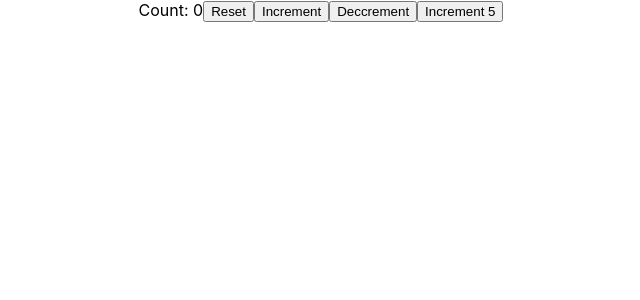
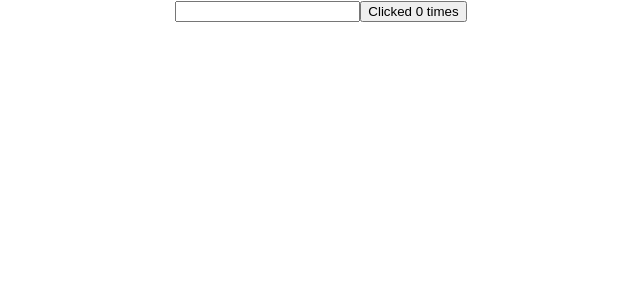
Before and after one commit to recnepspencer/hooks, a React (Create React App) app: page / in a window 1280 px wide. Shown: the top 300 px of the page, without its empty margins (319-959 px from the left). Built offline with nearby package versions, Linux system fonts and the light colour scheme.

Commit message:
learning about useEffect

```diff
--- a/src/App.js
+++ b/src/App.js
@@ -3,11 +3,17 @@ import './App.css';
 import ClassCounter from './Components/ClassCounter';
 import HookCounter from './Components/HookCounter';
 import HookCounterTwo from './Components/HookCounterTwo';
+import HookCounterThree from './Components/HookCounterThree';
+import HookCounterFour from './Components/HookCounterFour';
+import UseEffectCounterOne from './Components/useEffectCounterOne';
 
 function App() {
   return (
     <div className="App">
-      <HookCounterTwo></HookCounterTwo>
+      <UseEffectCounterOne></UseEffectCounterOne>
+      {/* <HookCounterFour></HookCounterFour> */}
+      {/* <HookCounterTwo></HookCounterTwo>
+      <HookCounterThree></HookCounterThree> */}
       {/* <HookCounter></HookCounter> */}
       {/* <ClassCounter></ClassCounter> */}
     </div>
--- /dev/null
+++ b/src/Components/HookCounterFour.js
@@ -0,0 +1,23 @@
+import React, { useState } from 'react'
+
+function HookCounterFour() {
+    const [items, setItems] = useState([])
+    const addItem = () => {
+        setItems([...items, {
+            id: items.length,
+            value: Math.floor(Math.random()*10) + 1
+        }])
+    }
+  return (
+    <div>
+        <button onClick={addItem}>Add a number</button>
+        <ul>
+            {
+                items.map(item => <li key={item.id}>{item.value}</li>)
+            }
+        </ul>
+    </div>
+  )
+}
+
+export default HookCounterFour
--- /dev/null
+++ b/src/Components/HookCounterThree.js
@@ -0,0 +1,25 @@
+import React, { useState } from 'react'
+
+function HookCounterThree() {
+  const [name, setName] = useState({firstName: '', lastName: ''})
+
+  return (
+    <div>
+        <form>
+            <input
+            type="text"
+            value={name.firstName}
+            onChange={e => setName({...name, firstName: e.target.value})}></input>
+            <input
+            type="text"
+            value={name.lastName}
+            onChange={e => setName({...name, lastName: e.target.value})}></input>
+            <h2>Your first name is - {name.firstName}</h2>
+            <h2>Your last name is - {name.lastName}</h2>
+            <h2>{JSON.stringify(name)}</h2>
+        </form>
+    </div>
+  )
+}
+
+export default HookCounterThree
--- /dev/null
+++ b/src/Components/useEffectCounterOne.js
@@ -0,0 +1,18 @@
+import React, { useState, useEffect } from 'react'
+
+function UseEffectCounterOne() {
+    const [count, setCount] = useState(0)
+    const [name, setName] = useState('')
+    useEffect(() => {
+        console.log('useEffect - updating document title')
+        document.title = `You clicked ${count} times`
+    }, [count])
+  return (
+    <div>
+        <input type="text" value={name} onChange={e => setName(e.target.value)}></input>
+        <button onClick={() => setCount(count + 1)}>Clicked {count} times</button>
+    </div>
+  )
+}
+
+export default UseEffectCounterOne
```
